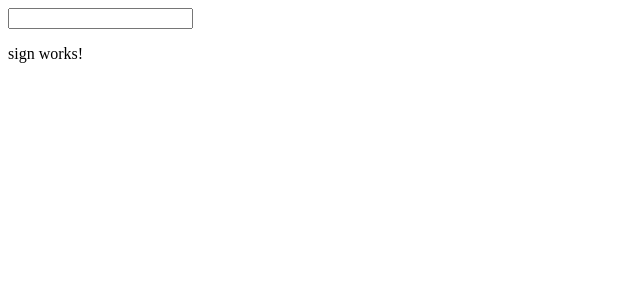
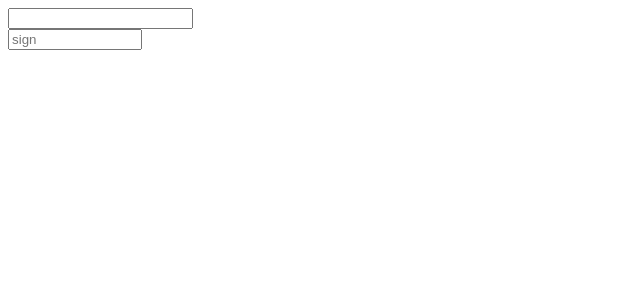
Before and after one commit to Zanku/IMT_Code, an Angular app in the folder Angular/Homework_35/Calculator/: page / in a window 1280 px wide. Shown: the top 300 px of the page, without its empty margins (0-640 px from the left). Built offline with nearby package versions, Linux system fonts and the light colour scheme.

Commit message:
add Sign input

```diff
--- a/Angular/Homework_35/Calculator/src/app/app.component.html
+++ b/Angular/Homework_35/Calculator/src/app/app.component.html
@@ -1,2 +1,2 @@
 <app-operand [value]="value" (change) = "onInputChange( $event )"></app-operand>
-<app-sign></app-sign>
+<app-sign [sign]="sign" (input)="OnSignChange( $event )" ></app-sign>
--- a/Angular/Homework_35/Calculator/src/app/app.component.ts
+++ b/Angular/Homework_35/Calculator/src/app/app.component.ts
@@ -13,4 +13,9 @@ export class AppComponent {
     this.value = event.target.value;
     console.log( this.value );
   }
+
+  OnSignChange( event ){
+    this.sign = event.target.value;
+    console.log( this.sign );
+  }
 }
--- a/Angular/Homework_35/Calculator/src/app/sign/sign.component.css
+++ b/Angular/Homework_35/Calculator/src/app/sign/sign.component.css
@@ -0,0 +1,3 @@
+input{
+    width : 10%;
+}
--- a/Angular/Homework_35/Calculator/src/app/sign/sign.component.html
+++ b/Angular/Homework_35/Calculator/src/app/sign/sign.component.html
@@ -1,3 +1,3 @@
-<p>
-  sign works!
-</p>
+<div>
+  <input [value] = "sign"  placeholder="sign">
+</div>
--- a/Angular/Homework_35/Calculator/src/app/sign/sign.component.ts
+++ b/Angular/Homework_35/Calculator/src/app/sign/sign.component.ts
@@ -1,4 +1,4 @@
-import { Component, OnInit } from '@angular/core';
+import {Component, Input, OnInit} from '@angular/core';
 
 @Component({
   selector: 'app-sign',
@@ -6,6 +6,7 @@ import { Component, OnInit } from '@angular/core';
   styleUrls: ['./sign.component.css']
 })
 export class SingComponent implements OnInit {
+  @Input() sign ;
 
   constructor() { }
 
```
